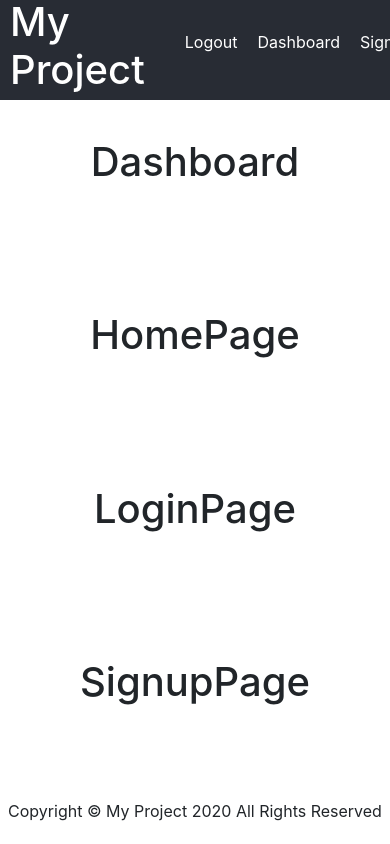
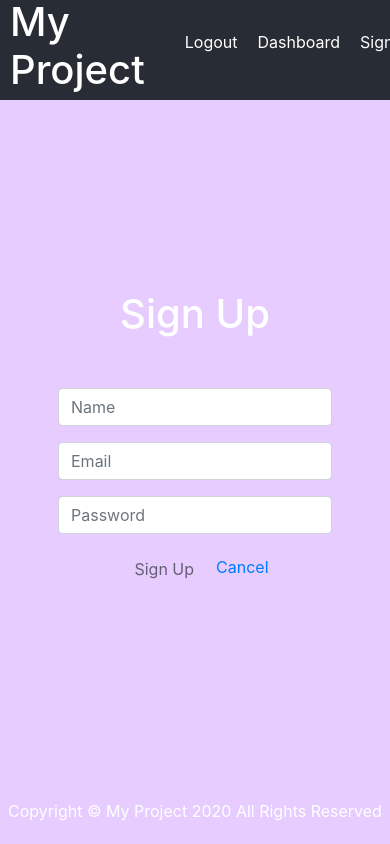
Before and after one commit to ktorres1393/react-project3-frontend, a React (Create React App) app: page /signup in a window 390 px wide. Shown: the top 844 px of the page. Built offline with nearby package versions, Linux system fonts and the light colour scheme.

Commit message:
Finishes signup feature

```diff
--- a/src/App.css
+++ b/src/App.css
@@ -2,5 +2,7 @@
   min-height: 100vh;
   display: flex;
   flex-direction: column;
+  background-color: #e6ccff;
+  color: #ffffff;
 
 }
--- a/src/App.js
+++ b/src/App.js
@@ -1,25 +1,54 @@
+import { useState } from 'react';
 import './App.css';
 import Footer from './components/Footer/Footer';
 import Header from './components/Header/Header';
+
 import Dashboard from './pages/Dashboard';
 import HomePage from './pages/HomePage';
 import LoginPage from './pages/LoginPage';
 import SignupPage from './pages/SignupPage'
+import { getUser } from './services/userService'
+
+import { Route, Switch, withRouter } from 'react-router-dom'
 
 
-function App() {
+
+function App(props) {
+
+  /**  Component State   */
+
+  const [ userState, setUserState ] = useState({ user: getUser() });
+
+  /*   helper functions   */
+
+  function handleSignupOrLogin (){
+    setUserState({ user: getUser()})
+    props.history.push('/dashboard');
+  }
+
   return (
     <div className="App">
 
       <Header />
+      <Switch>
+      <Route exact path="/" render={(props) =>
+      <HomePage />
+      }/>
+      <Route exact path="/dashboard" render={(props) =>
       <Dashboard />
-      <HomePage />
-      <LoginPage />
-      <SignupPage />
+      }/>
+      <Route exact path="/login" render={(props) =>
+      <LoginPage handleSignupOrLogin={handleSignupOrLogin} />
+      }/>
+      <Route exact path="/signup" render={(props) =>
+      <SignupPage handleSignupOrLogin={handleSignupOrLogin} />
+      }/>
+
+      </Switch>
       <Footer />
 
     </div>
   );
 }
 
-export default App;
+export default withRouter(App);
--- a/src/components/Header/Header.css
+++ b/src/components/Header/Header.css
@@ -1,12 +1,16 @@
 .Header {
     background-color: #282c34;
-    color: #ffffff;
     padding-left: 10px;
     padding-right: 10px;
     height: 100px;
     display: flex;
     align-items: center;
     justify-content: space-between;
+}
+
+.Header a {
+    text-decoration: none;
+    color: #ffffff
 }
 
 .NavLinks {
--- a/src/components/Header/Header.js
+++ b/src/components/Header/Header.js
@@ -1,15 +1,19 @@
+import { Link } from 'react-router-dom'
 import './Header.css'
 
 const Header = (props) => (
 
         <header className="Header">
+            <Link to="/">
             <h1>My Project</h1>
+            </Link>
             <nav>
                 <ul className="NavLinks">
-                    <li>Logout</li>
-                    <li>Dashboard</li>
-                    <li>Signup</li>
-                    <li>Login</li>
+                    <li><Link to="/logout">Logout</Link></li>
+                    <li><Link to="/dashboard">Dashboard</Link></li>
+                    <li><Link to="/signup">Signup</Link></li>
+                    <li><Link to="/login">Login</Link></li>
+
                 </ul>
             </nav>
         </header>
--- /dev/null
+++ b/src/components/SetTimer/SetTimer.js
@@ -0,0 +1,34 @@
+
+function SetTimer (props) {
+    return(
+        <div className='timer-container'>
+        <h1>{props.title}</h1>
+        <div className='flex actions-wrapper'>
+            <button onClick={props.handleDecrease}>-</button>
+
+            <span>{props.count}</span>
+
+            <button onClick={props.handleIncrease}>+</button>
+        </div>
+
+
+        </div>
+    )
+}
+
+// const { breakCount, sessionCount} = this.state
+
+// const breakProps = {
+//     title: 'Break Length',
+//     count: breakCount,
+//     handleDecrease: this.handleBreakDecrease,
+//     handleIncrease: this.handleBreakIncrease,
+// }
+// const sessionProps = {
+//     title: 'Session Length',
+//     count: sessionCount,
+//     handleDecrease: this.handleSessionDecrease,
+//     handleIncrease: this.handleSessionIncrease,
+// }
+
+export default SetTimer;
--- a/src/index.css
+++ b/src/index.css
@@ -26,3 +26,31 @@ code {
 .Page > h1 {
   margin-bottom: 50px;
 }
+
+.flex{
+  display: flex;
+  align-items: center;
+}
+
+.timer-container {
+  margin: 20px;
+  text-align: center;
+}
+
+.actions-wrapper {
+
+}
+
+.actions-wrapper button{
+  background-color: transparent;
+  padding: 15px ;
+  margin: 10px;
+  color: white;
+  font-size: 20px;
+  border-radius: 10px;
+}
+
+.actions-wrapper span {
+  font-size: 40px;
+  margin: 0 10px;
+}
--- a/src/index.js
+++ b/src/index.js
@@ -3,12 +3,12 @@ import ReactDOM from 'react-dom';
 import './index.css';
 import App from './App';
 import reportWebVitals from './reportWebVitals';
-import { BrowserRouter as Router } from 'react-router-dom'
+import { BrowserRouter as Router, Route } from 'react-router-dom'
 
 ReactDOM.render(
   <React.StrictMode>
     <Router>
-    <App />
+      <Route component={App} />
   </Router>
   </React.StrictMode>,
   document.getElementById('root')
--- a/src/pages/HomePage.js
+++ b/src/pages/HomePage.js
@@ -1,7 +1,19 @@
+import SetTimer from '../components/SetTimer/SetTimer'
+import React from 'react';
+
+
 const HomePage = (props)=> (
 
     <main className="Page">
         <h1>HomePage</h1>
+        <div className="flex">
+        <SetTimer />
+        <SetTimer />
+        </div>
+        <div>
+            Clock here
+        </div>
+
     </main>
 
   )
--- a/src/pages/SignupPage.js
+++ b/src/pages/SignupPage.js
@@ -1,9 +1,61 @@
-const SignupPage = (props)=> (
+import { signup } from '../services/userService';
+import { useState } from 'react';
+import { Link } from 'react-router-dom';
 
-    <main className="Page">
-        <h1>SignupPage</h1>
-    </main>
+export default function SignupPage(props) {
+    const [ formState, setFormState ] = useState({
+        name: "",
+        email: "",
+        password: ""
+    });
+    function formValid() {
+        return !!(formState.name && formState.email && formState.password)
+    }
+    function handleChange(event) {
+        setFormState(prevState => ({
+            ...prevState,
+            [event.target.name]: event.target.value
+        }));
+    }
+   async function handleSubmit(event) {
+        event.preventDefault();
+        if(!formValid()) return;
+        try{
+            await signup(formState);
+            props.handleSignupOrLogin();
+        } catch (error){
+            alert(error.message);
+        }
+    }
 
-  )
 
-  export default SignupPage;
+    return (
+        <main className="Page">
+            <h1>Sign Up</h1>
+            <form onSubmit={handleSubmit}>
+            <div className="form-group">
+            <div className="col-sm-12">
+              <input name="name" type="text" className="form-control" placeholder="Name" value={formState.name} onChange={handleChange} />
+            </div>
+          </div>
+          <div className="form-group">
+            <div className="col-sm-12">
+              <input name="email" type="email" className="form-control" placeholder="Email" value={formState.email} onChange={handleChange} />
+            </div>
+          </div>
+          <div className="form-group">
+            <div className="col-sm-12">
+              <input name="password" type="password" className="form-control" placeholder="Password" value={formState.password} onChange={handleChange} />
+            </div>
+          </div>
+          <div className="form-group">
+            <div className="col-sm-12 text-center">
+              <input disabled={!formValid()} type="submit" className="btn btn-default" value="Sign Up" />
+              &nbsp;&nbsp;
+              <Link to='/'>Cancel</Link>
+            </div>
+          </div>
+        </form>
+        </main>
+    );
+};
--- /dev/null
+++ b/src/services/tokenService.js
@@ -0,0 +1,39 @@
+function setToken(token) {
+    if(token){
+        localStorage.setItem('token', token);
+    } else {
+        localStorage.removeItem('token');
+    }
+
+}
+
+function getToken() {
+    let token = localStorage.getItem('token');
+    if (token) {
+      // Check if expired, remove if it is
+      const payload = JSON.parse(atob(token.split('.')[1]));
+      // JWT's exp is expressed in seconds, not milliseconds, so convert
+      if (payload.exp < Date.now() / 1000) {
+        localStorage.removeItem('token');
+        token = null;
+      }
+    }
+    return token;
+  }
+
+function getUserFromToken() {
+  const token = getToken();
+  return token ? JSON.parse(atob(token.split('.')[1])).user : null;
+}
+
+
+function removeToken() {
+    localStorage.removeItem('token');
+}
+
+export{
+    setToken,
+    getUserFromToken,
+    getToken,
+    removeToken
+}
--- /dev/null
+++ b/src/services/userService.js
@@ -0,0 +1,43 @@
+import { getUserFromToken, setToken } from './tokenService'
+const BASE_URL = 'http://localhost:3001/api/users'
+
+function signup(user) {
+    return fetch(BASE_URL + '/signup', {
+        method: 'POST',
+        headers: {
+            'Content-Type': 'Application/json'
+        },
+        body: JSON.stringify(user)
+    }).then(response => {
+        if(response.ok) return response.json();
+        throw new Error('Email already taken');
+    }).then(({ token }) => setToken(token));
+  }
+
+function getUser() {
+    return getUserFromToken()
+}
+
+function logout() {
+
+}
+function login(credentials) {
+    return fetch(BASE_URL + '/login', {
+        method: 'POST',
+        headers: {
+            'Content-Type': 'Application/json'
+        },
+        body: JSON.stringify(credentials)
+    }).then(response => {
+        if(response.ok) return response.json();
+        throw new Error('Bad Credentials');
+    }).then(({ token }) => setToken(token));
+}
+
+
+export {
+    signup,
+    getUser,
+    logout,
+    login
+}
```
Also changed, not shown: 1 other file (tests, documents, lock files or other folders).
